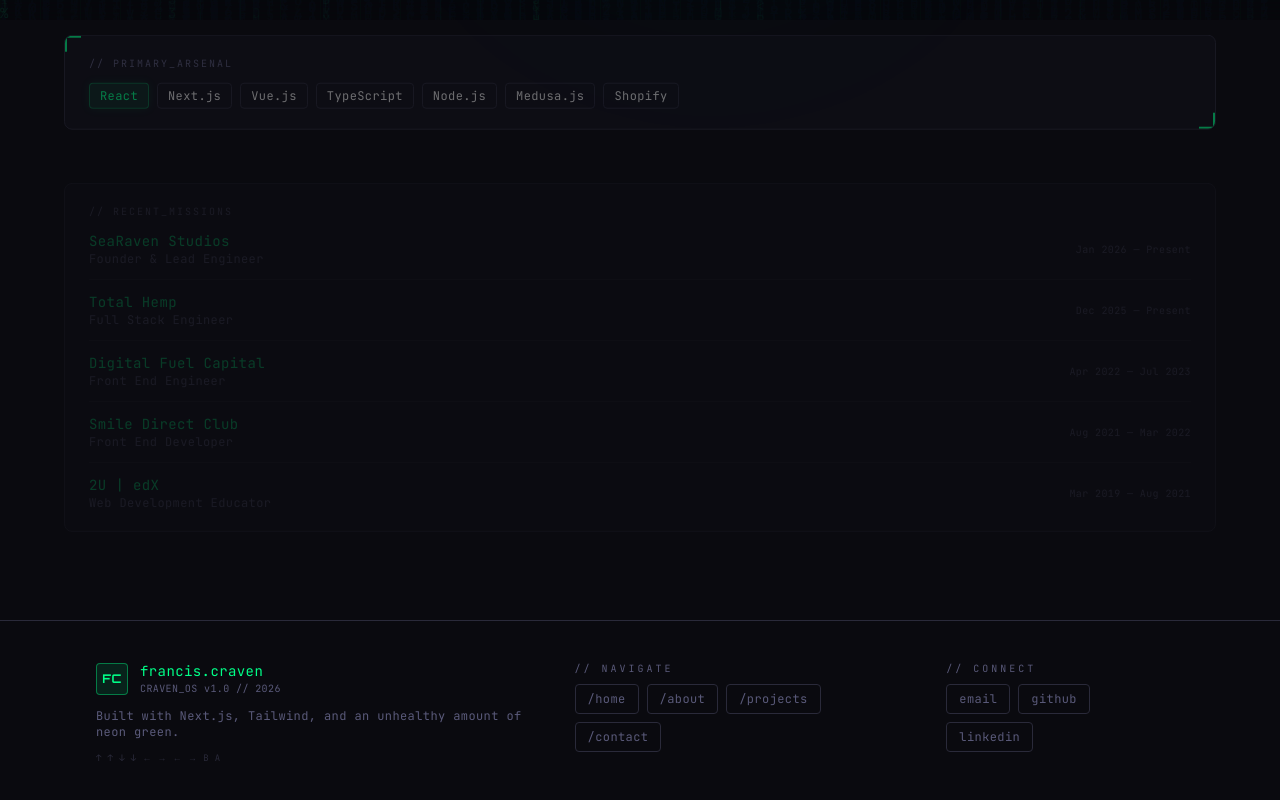
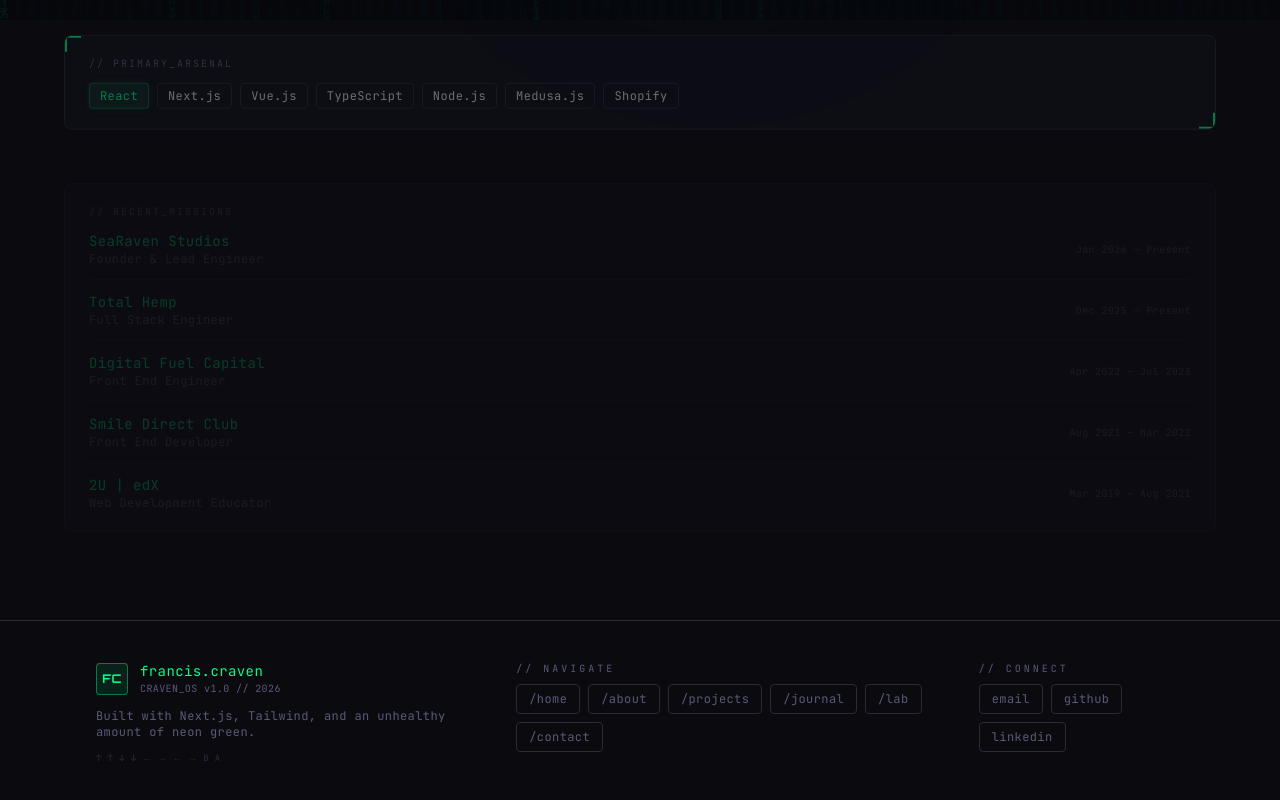
Before and after one commit to FCraven/portfolio, a Next.js app: page / in a window 1280 px wide. Shown: the part 780-1580 px from the top of the page. Built offline with nearby package versions, Linux system fonts and the light colour scheme.

Commit message:
add journal and lab to footer nav

```diff
--- a/src/app/components/Footer.js
+++ b/src/app/components/Footer.js
@@ -7,6 +7,8 @@ const navLinks = [
   { href: '/', label: 'home' },
   { href: '/about', label: 'about' },
   { href: '/projects', label: 'projects' },
+    { href: '/journal', label: 'journal' },
+    { href: '/lab', label: 'lab' },
   { href: '/contact', label: 'contact' },
 ];
 
```
